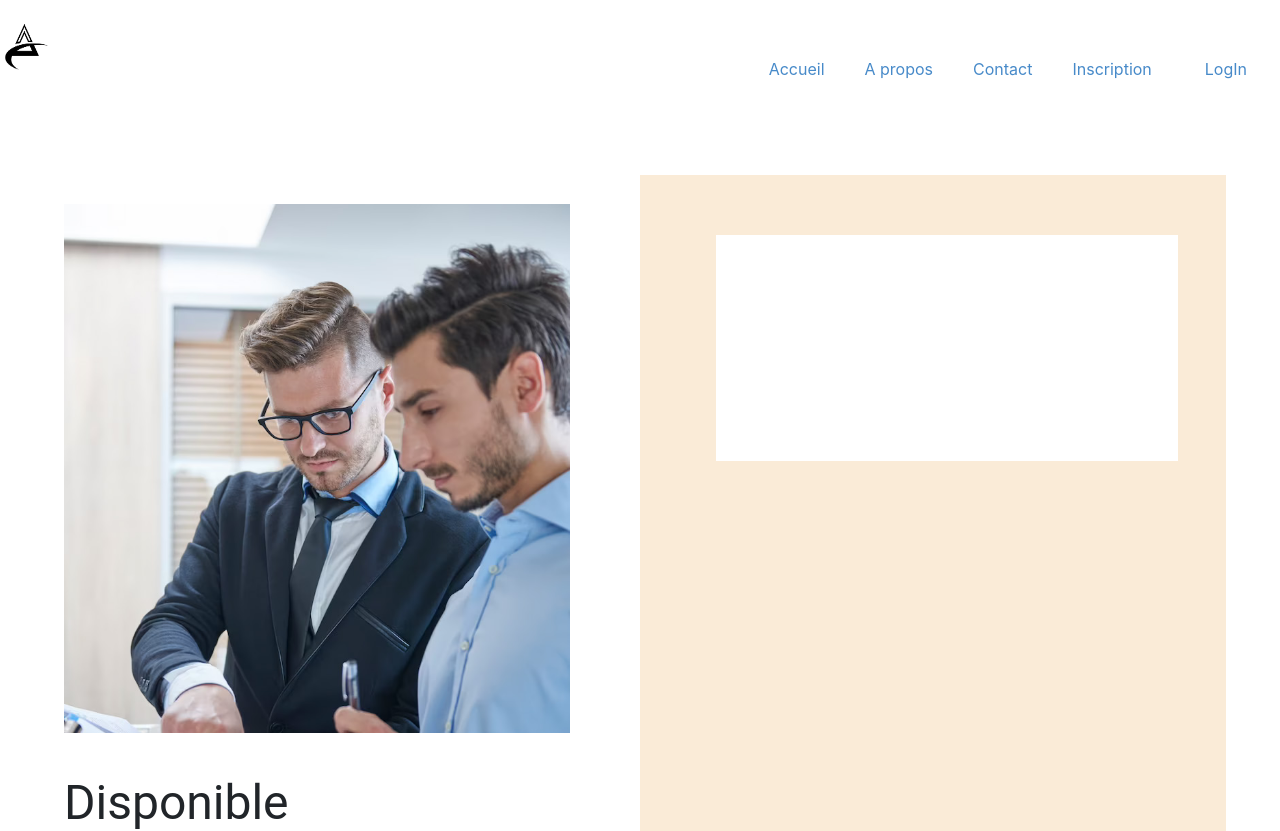
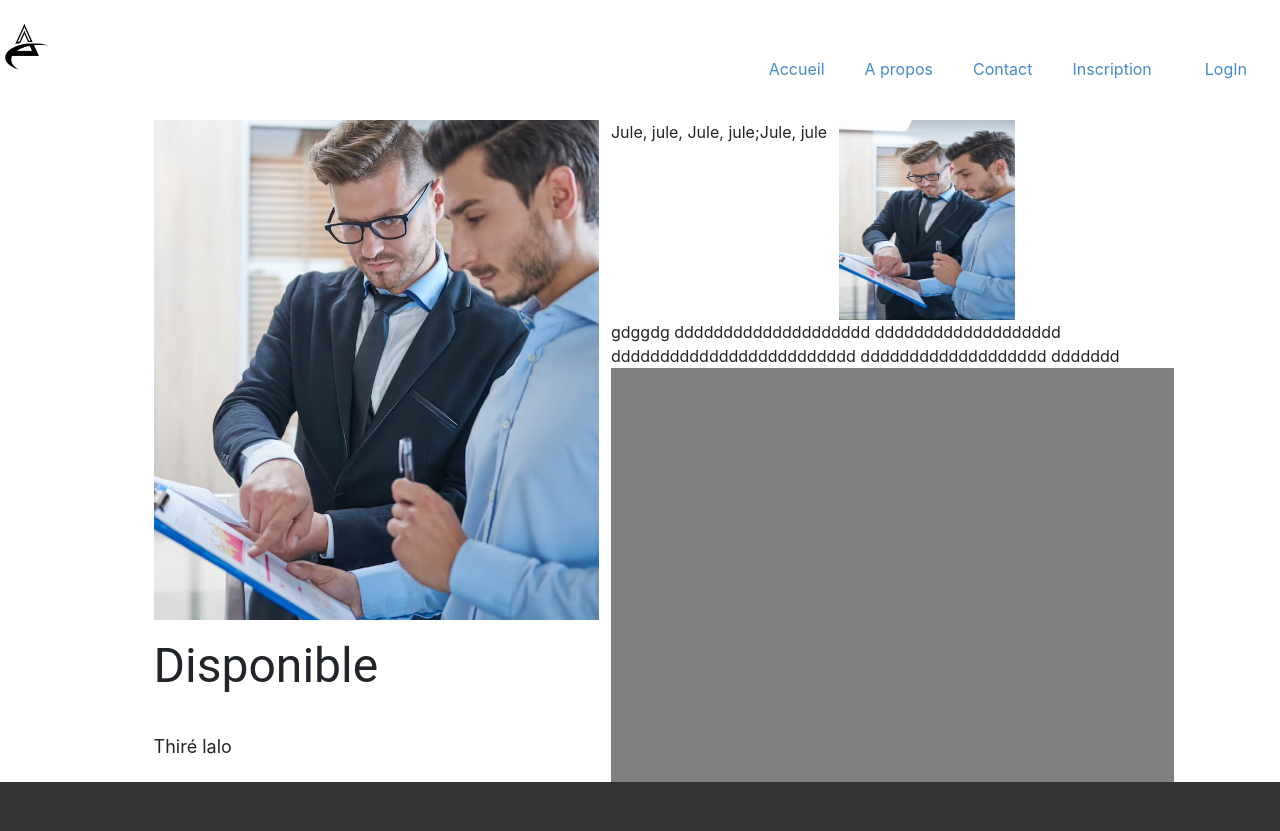
Before and after one commit to Mariu-diatta/entrepreunariat, a React (Create React App) app in the folder my-react-app/: page /commande in a window 1280 px wide. Shown: the top 831 px of the page. Built offline with nearby package versions, Linux system fonts and the light colour scheme.

Commit message:
all page done

```diff
--- a/my-react-app/src/Common/about.js
+++ b/my-react-app/src/Common/about.js
@@ -2,7 +2,7 @@ import Section from './section.js'
 const About = () =>{
     return(
         <>
-            <div style={{paddingLeft:"100px", paddingRight:"100px"}} >
+            <div style={{paddingLeft:"10%", paddingRight:"10%"}} >
                 <Section utile={true}/>
             </div>
         </>
--- a/my-react-app/src/Common/aboutUser.js
+++ b/my-react-app/src/Common/aboutUser.js
@@ -1,7 +1,7 @@
 import Section from "./section";
 const AboutUser = ()=>{
     return(
-        <div style={{paddingLeft:"20%",paddingRight:"30%"}}>
+        <div style={{paddingLeft:"10%",paddingRight:"10%"}}>
              <Section />
         </div>
     )
--- a/my-react-app/src/Common/commande.js
+++ b/my-react-app/src/Common/commande.js
@@ -1,48 +1,37 @@
 import PhotoPanel from "./photopanel";
 import PhotoPanel1 from "./photopanel1";
 import im from "../accueil/Site1/images/3454.jpg"
+import im1 from "../accueil/Site1/images/3q6.jpg"
 const Commande =()=>{
     return(
         <>
-            <section className=" u-clearfix u-section-5" id="carousel_ba86" style={{paddingLeft:"5%", paddingRight:"5%"}} >
-                <div className="u-clearfix u-sheet u-valign-middle u-sheet-1">
-                    <div className="u-clearfix u-expanded-width u-gutter-20 u-layout-wrap u-layout-wrap-1">
-                    <div className="u-gutter-0 u-layout">
-                        <div className="u-layout-row">
-                            <div className="u-size-30">
-                                <div className="u-layout-col">
+            <section className="row" style={{paddingLeft:"12%"}} >
+                        <div className="row">
+                            <div className="col-lg-5">
+                                <div className="row">
                                     <div className="u-align-left u-container-style u-layout-cell u-left-cell u-size-30 u-layout-cell-1" data-animation-name="customAnimationIn" data-animation-duration="1250" data-animation-delay="500">
                                         <div className="u-container-layout u-container-layout-1">
-                                    <img src={im} alt="" className="u-align-left u-expanded-width u-image u-image-1" data-image-width="966" data-image-height="920"/>
+                                            <img src={im} alt="" className="u-align-left u-expanded-width u-image u-image-1" data-image-width="966" data-image-height="920" style={{height:"500px"}}/>
                                         </div>
                                     </div>
                                     <div className="u-align-left u-container-align-left u-container-style u-layout-cell u-left-cell u-size-30 u-layout-cell-2" data-animation-name="customAnimationIn" data-animation-duration="1500" data-animation-delay="500">
-                                    <div className="u-container-layout u-valign-top u-container-layout-2">
+                                        <div className="u-container-layout u-valign-top u-container-layout-1">
                                             <h2 className="u-align-left u-text u-text-1">Disponible</h2>
                                             <p className="u-align-left u-text u-text-2">Thiré lalo</p>
-
                                         </div>
                                     </div>
                                 </div>
                             </div>
-                            <div className="u-size-30" style={{backgroundColor:"#faebd7"}}>
-                                <div className="u-layout-row">
-                                <div className="u-align-left u-container-style u-layout-cell u-right-cell u-size-60 u-layout-cell-3">
-                                    <div className="u-container-layout u-container-layout-3">
-                                    <div className="u-align-left  u-shape u-shape-1" data-animation-name="customAnimationIn" data-animation-duration="1500" data-animation-delay="250"></div>
-                                    <div className="u-container-style u-expanded-width-sm u-expanded-width-xs u-group u-white u-group-1" data-animation-name="customAnimationIn" data-animation-duration="1500">
-                                        <div className="u-container-layout u-valign-middle u-container-layout-4">
-                                        {/* <p className="u-text u-text-3">{props.contenu}<br/> */}
-                                        {/* </p> */}
+                            <div className="col-lg-6  " style={{backgroundColor:"grey", marginLeft:"0px"}}>
+
+                                <div className="row" style={{backgroundColor:"white"}}>
+                                    Jule, jule, Jule, jule;Jule, jule<br/>
+                                    <img src={im} alt="..." style={{height:"200px", width:'200px'}}/>
                                 </div>
+                                <div className="row" style={{backgroundColor:"white"}}>
+                                    gdggdg dddddddddddddddddddd ddddddddddddddddddd ddddddddddddddddddddddddd ddddddddddddddddddd ddddddd
                                 </div>
-                                    {/* <img src={props.image} alt="" className="u-align-left u-image u-image-2" data-image-width="900" data-image-height="601" data-animation-name="customAnimationIn" data-animation-duration="1250" data-animation-delay="0" /> */}
-                                    </div>
-                                </div>
-                                </div>
-                            </div>
-                        </div>
-                    </div>
+
                             </div>
                         </div>
             </section>
--- a/my-react-app/src/Common/logIn.js
+++ b/my-react-app/src/Common/logIn.js
@@ -34,7 +34,7 @@ function LogIn(){
     return(
         <div className="container u-align-center u-clearfix  u-section-6">
             <div className="u-clearfix u-sheet u-valign-middle u-sheet-1">
-                <h2 className="u-text u-text-1 p-3">Connectez-vous!</h2>
+                <h2 className="u-text u-text-1 p-2">Connectez-vous!</h2>
                 <div className="u-form u-form-1">
                     <form onSubmit = {handleSubmit}   className="u-clearfix u-form-spacing-40 u-form-vertical u-inner-form " source="email">
                         <div className="u-form-group u-form-name u-form-partition-factor-2 u-label-none u-form-group-1">
```
Lines whose indentation alone changed are shown as unchanged.
